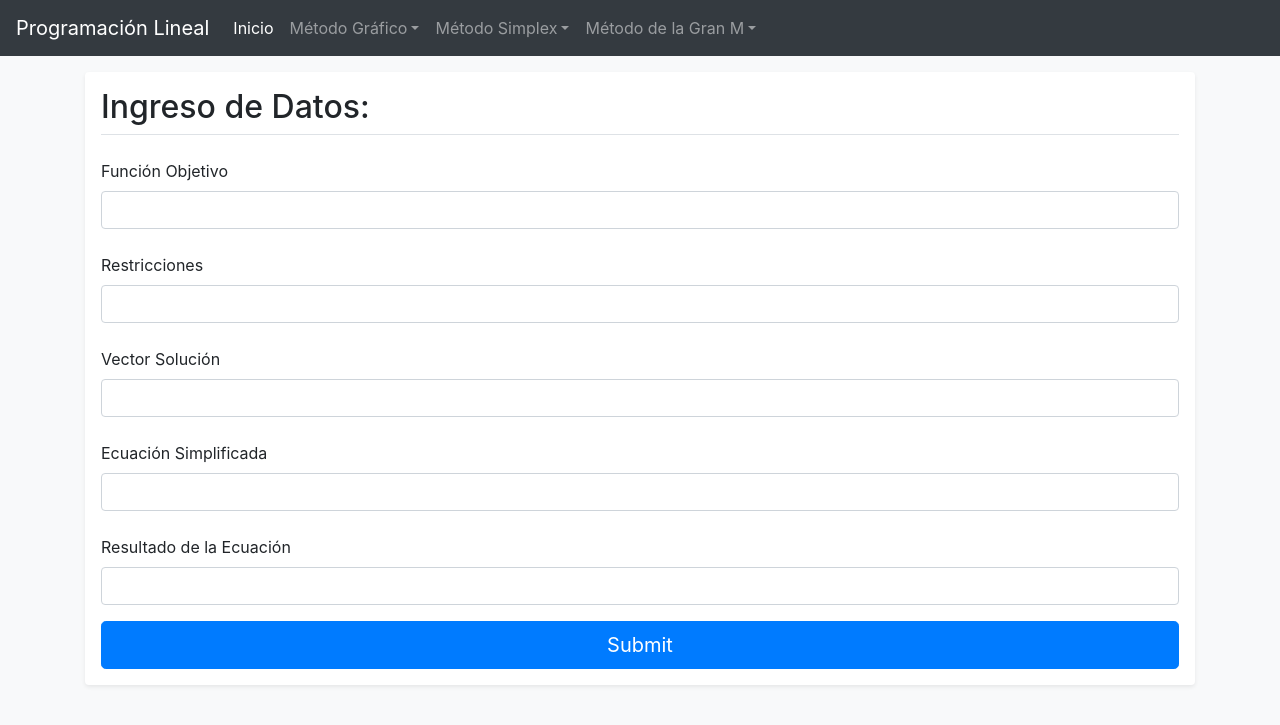
After one commit to DryMemoG/Linear_Programming, a Python web app: template templates/TPDatos.html in a window 1280 px wide. The commit adds this page. Shown: the top 725 px of the page. Run offline with Jinja, Linux system fonts and the light colour scheme; the template is opened without the code that fills it, so the values that code supplies are empty; some libraries are stand-ins or nearby versions.

```diff
--- /dev/null
+++ b/templates/TPDatos.html
@@ -0,0 +1,42 @@
+{% extends "template.html" %}
+
+{% block contenttitle %}
+<title>Método de la Gran M</title>
+{% endblock %}
+
+{% block contentbody %}
+<div class="my-3 p-3 bg-white rounded shadow-sm">
+    <h2 class="border-bottom border-gray pb-2 mb-0">Ingreso de Datos: </h2>
+    <!--TITULO-->
+    <form action="/granmsol" method="POST">
+    <div class="row-md-4 mb-3">
+        <br>
+
+          <div class="col-md-6"></div>
+          <label for="firstName">Función Objetivo</label>
+          <input type="text" class="form-control" id="restricts" name="objetivo" placeholder="" value="" required="">
+          <br>
+          <label for="firstName">Restricciones</label>
+          <input type="text" class="form-control" id="desicion" name="restricc" placeholder="" value="" required="">
+          <br>
+          <label for="firstName">Vector Solución</label>
+          <input type="text" class="form-control" id="desicion" name="vsolucion" placeholder="" value="" required="">
+          <br>
+          <label for="firstName">Ecuación Simplificada</label>
+          <input type="text" class="form-control" id="desicion" name="esimple" placeholder="" value="" required="">
+          <br>
+          <label for="firstName">Resultado de la Ecuación</label>
+          <input type="text" class="form-control" id="desicion" name="resultado" placeholder="" value="" required="">
+          </div>
+        <div class="col-md-6"></div>
+        <input  class="btn btn-primary btn-lg btn-block" type="submit" id="send_restricts" />
+        <div class="invalid-feedback">
+          Valid number is required
+        </div>
+        </div>
+      </form>
+
+      </div>
+
+</div>
+{% endblock %}
--- a/templates/template.html
+++ b/templates/template.html
@@ -19,7 +19,7 @@
 
 	<!--BARRA DE NAVEGACIÃ“N -->
 	<nav class="navbar navbar-expand-lg navbar-dark bg-dark">
-			<a class="navbar-brand" href="#">Programación Lineal</a>
+			<a class="navbar-brand" href="{{url_for('inicio')}}">Programación Lineal</a>
 			<button class="navbar-toggler collapsed" type="button" data-toggle="collapse" data-target="#navbarsExample05" aria-controls="navbarsExample05" aria-expanded="false" aria-label="Toggle navigation">
 				<span class="navbar-toggler-icon"></span>
 			</button>
@@ -27,7 +27,7 @@
 			<div class="navbar-collapse collapse" id="navbarsExample05" style="">
 				<ul class="navbar-nav mr-auto">
 					<li class="nav-item active">
-						<a class="nav-link" href="#">Inicio <span class="sr-only">(current)</span></a>
+						<a class="nav-link" href="{{url_for('inicio')}}">Inicio <span class="sr-only">(current)</span></a>
 					</li>
 					<li class="nav-item dropdown">
 						<a class="nav-link dropdown-toggle" href="" id="dropdown05" data-toggle="dropdown" aria-haspopup="true" aria-expanded="false">Método Gráfico</a>
```
Also changed, not shown: index.py (+42 -0 lines), pruebapulp.py (added, +34 -0 lines), templates/index.html (+11 -3 lines), 2 other files.
